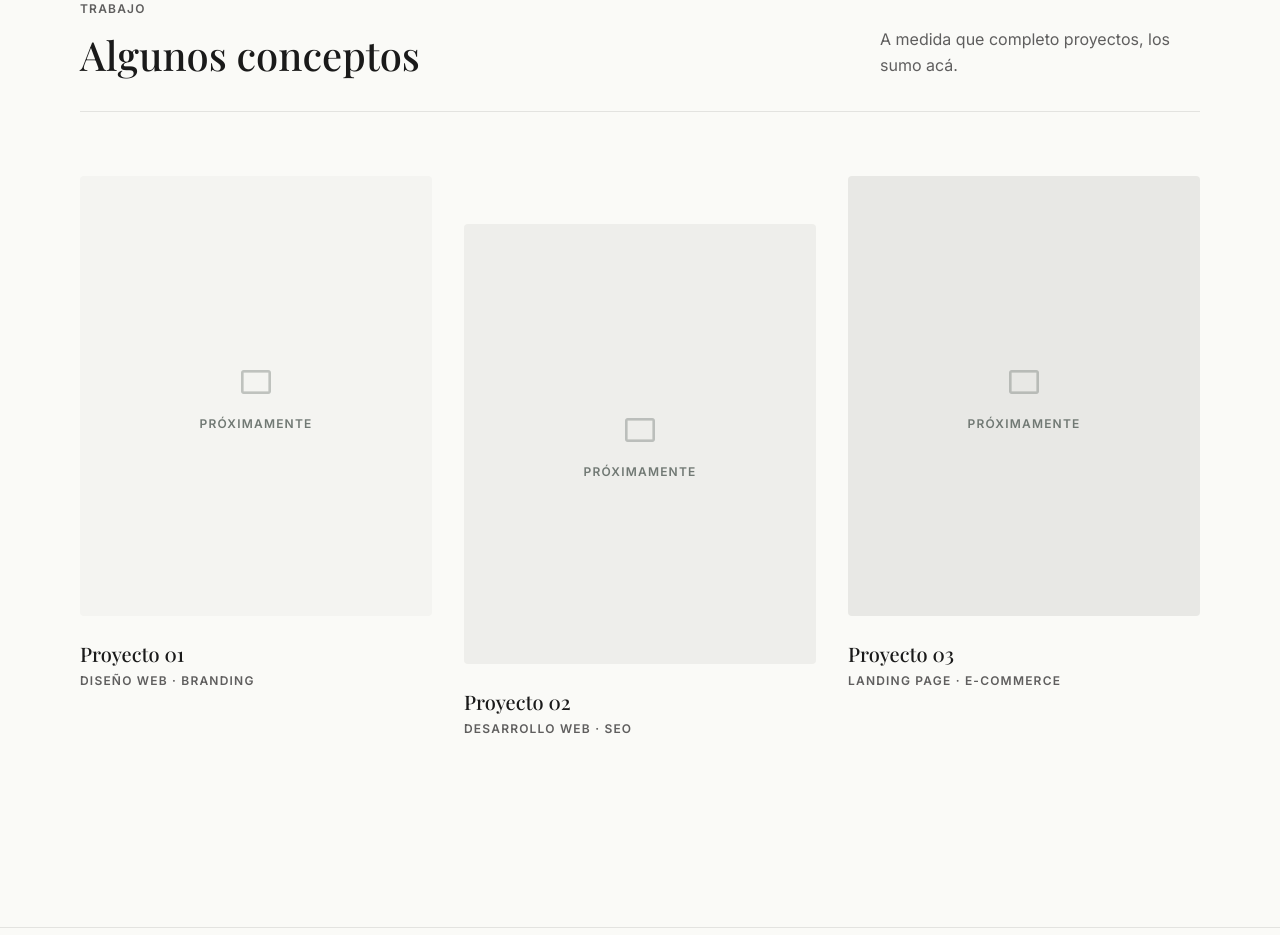
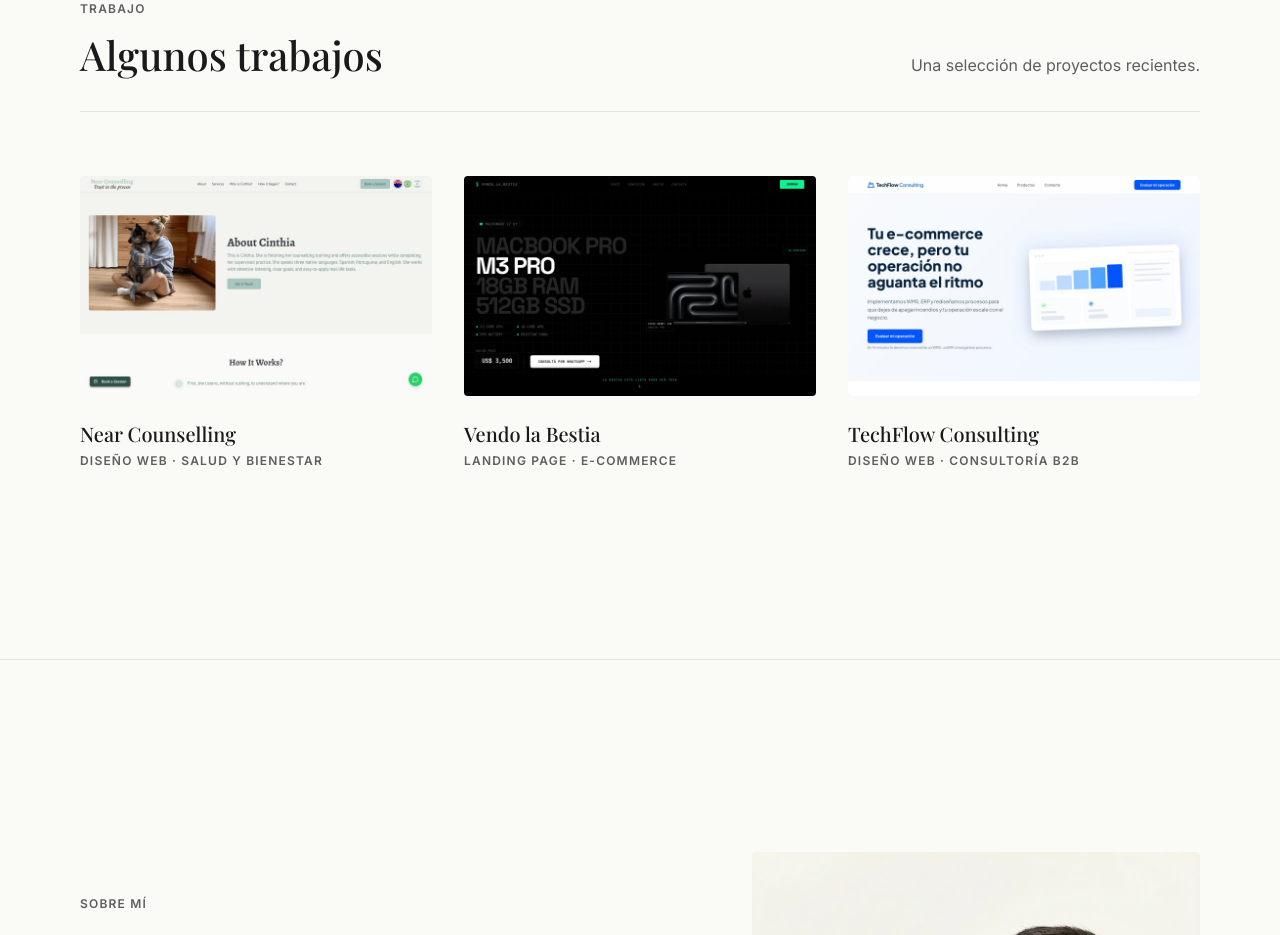
Before and after one commit to marcotortolani/tortolanistudio, a website: page index.html in a window 1280 px wide. Shown: the part 3290-4225 px from the top of the page. Drawn offline with nearby package versions, Linux system fonts and the light colour scheme; a web font is replaced by a local one.

Commit message:
feat portfolio section

```diff
--- a/index.html
+++ b/index.html
@@ -395,100 +395,103 @@
               >Trabajo</span
             >
             <h2 class="font-headline-md text-headline-md text-ink-black">
-              Algunos conceptos
+              Algunos trabajos
             </h2>
           </div>
           <p class="font-body-md text-body-md text-secondary max-w-xs">
-            A medida que completo proyectos, los sumo acá.
+            Una selección de proyectos recientes.
           </p>
         </div>
-        <div class="grid grid-cols-1 md:grid-cols-3 gap-8">
-          <!-- Placeholder 1 -->
-          <article class="group cursor-default">
-            <div
-              class="img-hover-scale aspect-[4/5] bg-surface-container-low mb-6 rounded-lg overflow-hidden"
+        <div class="grid grid-cols-1 md:grid-cols-3 gap-16 md:gap-8">
+          <!-- Near Counselling -->
+          <article class="group">
+            <a
+              href="https://nearcounselling.co.nz/"
+              target="_blank"
+              rel="noopener noreferrer"
+              class="block"
             >
               <div
-                class="w-full h-full flex flex-col items-center justify-center gap-4"
+                class="img-hover-scale aspect-[8/5] bg-surface-container-low mb-6 rounded-lg overflow-hidden"
               >
-                <span
-                  class="material-symbols-outlined text-4xl text-outline opacity-40"
-                  >crop_landscape</span
-                >
-                <span
-                  class="font-label-caps text-label-caps text-outline uppercase tracking-widest"
-                  >Próximamente</span
-                >
-              </div>
+                <img
+                  src="./assets/near-counselling.jpg"
+                  alt="Near Counselling"
+                  class="w-full h-full object-cover"
+                  loading="lazy"
+                />
               </div>
               <h3
-              class="font-headline-sm text-[20px] text-ink-black mb-2 leading-snug"
+                class="font-headline-sm text-[20px] text-ink-black mb-2 leading-snug group-hover:text-forest-accent transition-colors duration-300"
               >
-              Proyecto 01
+                Near Counselling
               </h3>
               <p
                 class="font-label-caps text-label-caps text-secondary uppercase tracking-widest"
               >
-              Diseño web · Branding
+                Diseño web · Salud y bienestar
               </p>
+            </a>
           </article>
-          <!-- Placeholder 2 -->
-          <article class="group cursor-default md:mt-12">
-            <div
-              class="img-hover-scale aspect-[4/5] bg-surface-container mb-6 rounded-lg overflow-hidden"
+          <!-- Vendo la Bestia -->
+          <article class="group">
+            <a
+              href="https://vendo-la-bestia.vercel.app/"
+              target="_blank"
+              rel="noopener noreferrer"
+              class="block"
             >
               <div
-                class="w-full h-full flex flex-col items-center justify-center gap-4"
+                class="img-hover-scale aspect-[8/5] bg-surface-container-high mb-6 rounded-lg overflow-hidden"
               >
-                <span
-                  class="material-symbols-outlined text-4xl text-outline opacity-40"
-                  >crop_landscape</span
-                >
-                <span
-                  class="font-label-caps text-label-caps text-outline uppercase tracking-widest"
-                  >Próximamente</span
-                >
-              </div>
+                <img
+                  src="./assets/vendo-la-bestia.jpg"
+                  alt="Vendo la Bestia"
+                  class="w-full h-full object-cover"
+                  loading="lazy"
+                />
               </div>
               <h3
-              class="font-headline-sm text-[20px] text-ink-black mb-2 leading-snug"
+                class="font-headline-sm text-[20px] text-ink-black mb-2 leading-snug group-hover:text-forest-accent transition-colors duration-300"
               >
-              Proyecto 02
-            </h3>
-            <p
-              class="font-label-caps text-label-caps text-secondary uppercase tracking-widest"
-            >
-              Desarrollo web · SEO
-            </p>
-          </article>
-          <!-- Placeholder 3 -->
-          <article class="group cursor-default">
-            <div
-              class="img-hover-scale aspect-[4/5] bg-surface-container-high mb-6 rounded-lg overflow-hidden"
-            >
-              <div
-                class="w-full h-full flex flex-col items-center justify-center gap-4"
-              >
-                <span
-                  class="material-symbols-outlined text-4xl text-outline opacity-40"
-                  >crop_landscape</span
-                >
-                <span
-                  class="font-label-caps text-label-caps text-outline uppercase tracking-widest"
-                  >Próximamente</span
-                >
-              </div>
-            </div>
-            <h3
-              class="font-headline-sm text-[20px] text-ink-black mb-2 leading-snug"
-            >
-              Proyecto 03
+                Vendo la Bestia
               </h3>
               <p
                 class="font-label-caps text-label-caps text-secondary uppercase tracking-widest"
               >
                 Landing page · E-commerce
               </p>
+            </a>
+          </article>
+          <!-- TechFlow Consulting -->
+          <article class="group">
+            <a
+              href="https://techflow-2026-v2.vercel.app/"
+              target="_blank"
+              rel="noopener noreferrer"
+              class="block"
+            >
+              <div
+                class="img-hover-scale aspect-[8/5] bg-surface-container mb-6 rounded-lg overflow-hidden"
+              >
+                <img
+                  src="./assets/techflow.jpg"
+                  alt="TechFlow Consulting"
+                  class="w-full h-full object-cover"
+                  loading="lazy"
+                />
+              </div>
+              <h3
+                class="font-headline-sm text-[20px] text-ink-black mb-2 leading-snug group-hover:text-forest-accent transition-colors duration-300"
+              >
+                TechFlow Consulting
+              </h3>
+              <p
+                class="font-label-caps text-label-caps text-secondary uppercase tracking-widest"
+              >
+                Diseño web · Consultoría B2B
+              </p>
+            </a>
           </article>
         </div>
       </section>
```
Also changed, not shown: assets/near-counselling.jpg (added), assets/styles.css, assets/techflow.jpg (added), assets/vendo-la-bestia.jpg (added). Lines whose indentation alone changed are shown as unchanged.
